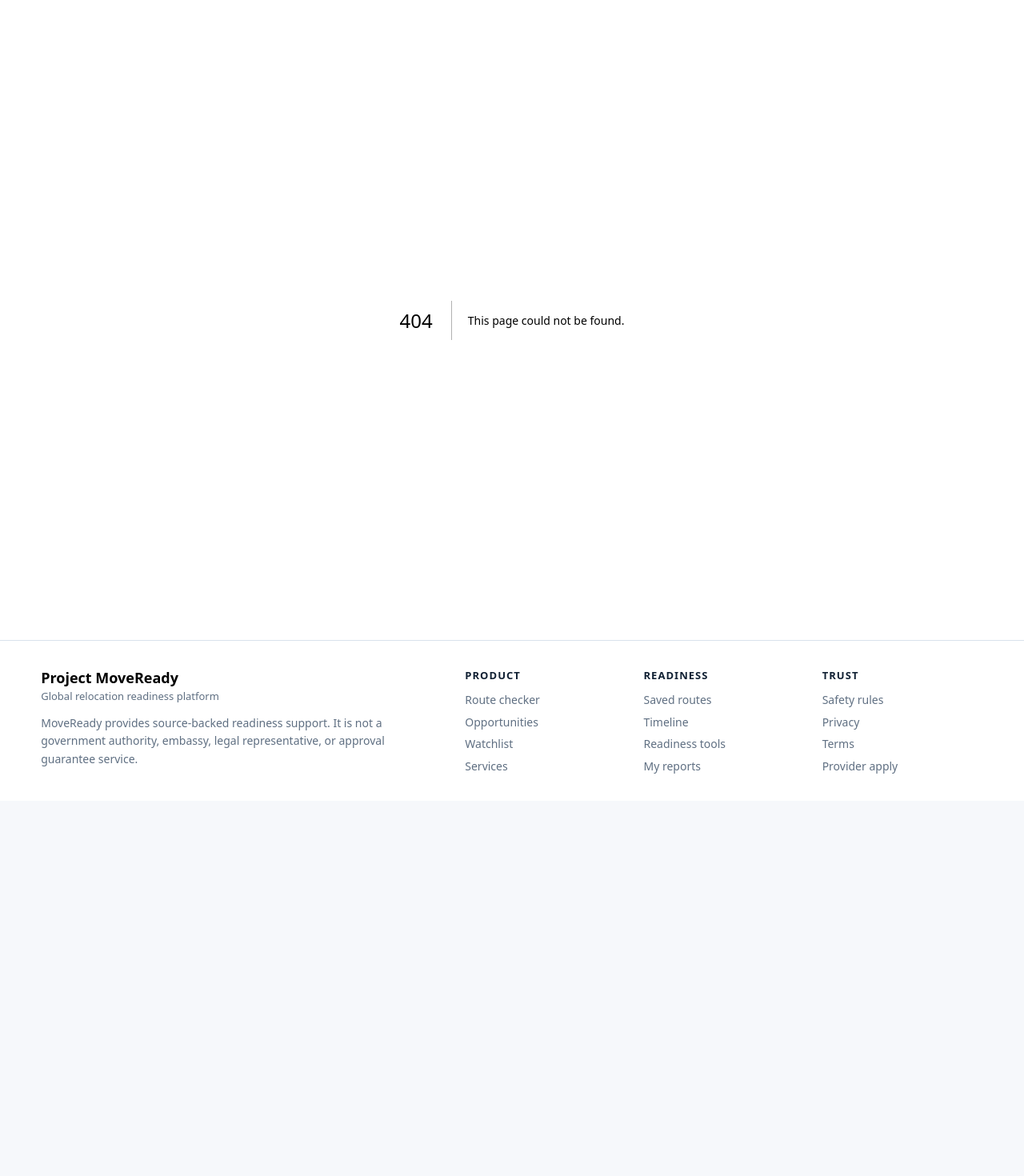
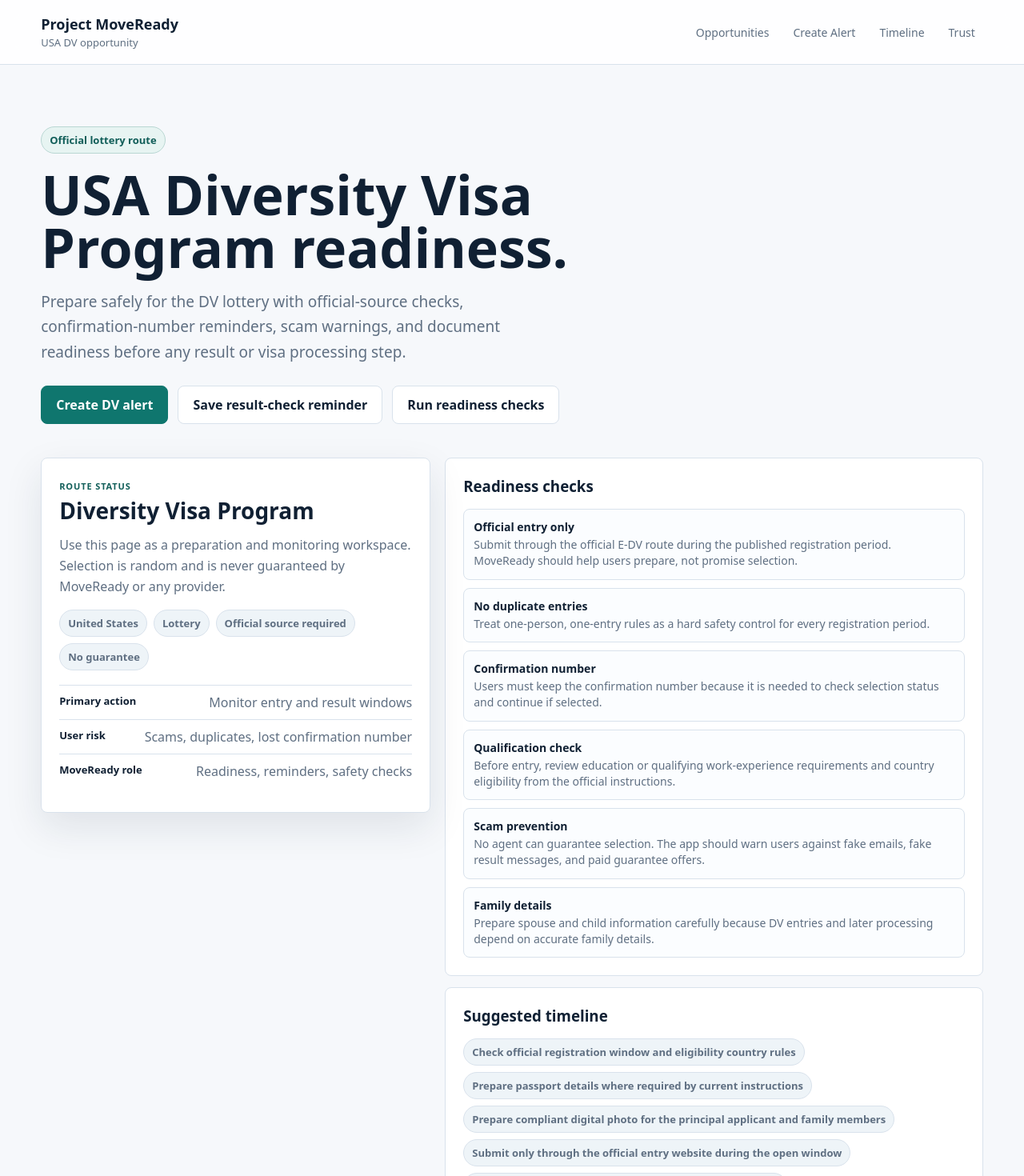
Before and after one commit to SirBM201/SirBM201-moveready-frontend, a Next.js app: page /opportunities/usa-dv in a window 1280 px wide. Before the commit this address had no page. Shown: the top 1470 px of the page at 80% size. Before the commit the page ends 1001 px from the top, so only its background shows below. Built offline with nearby package versions, Linux system fonts and the light colour scheme.

Commit message:
Add USA DV opportunity guide

```diff
--- /dev/null
+++ b/app/opportunities/usa-dv/page.tsx
@@ -0,0 +1,94 @@
+const checks = [
+  ["Official entry only", "Submit through the official E-DV route during the published registration period. MoveReady should help users prepare, not promise selection."],
+  ["No duplicate entries", "Treat one-person, one-entry rules as a hard safety control for every registration period."],
+  ["Confirmation number", "Users must keep the confirmation number because it is needed to check selection status and continue if selected."],
+  ["Qualification check", "Before entry, review education or qualifying work-experience requirements and country eligibility from the official instructions."],
+  ["Scam prevention", "No agent can guarantee selection. The app should warn users against fake emails, fake result messages, and paid guarantee offers."],
+  ["Family details", "Prepare spouse and child information carefully because DV entries and later processing depend on accurate family details."],
+];
+
+const timeline = [
+  "Check official registration window and eligibility country rules",
+  "Prepare passport details where required by current instructions",
+  "Prepare compliant digital photo for the principal applicant and family members",
+  "Submit only through the official entry website during the open window",
+  "Save confirmation page and confirmation number securely",
+  "Create result-check reminder before Entrant Status Check opens",
+  "If selected, confirm qualifications, submit DS-260, prepare documents, and follow official instructions",
+];
+
+export default function USADVOpportunityPage() {
+  return (
+    <main className="page-shell">
+      <header className="topbar">
+        <a className="brand" href="/"><strong>Project MoveReady</strong><span>USA DV opportunity</span></a>
+        <nav className="nav" aria-label="Main navigation">
+          <a href="/opportunities">Opportunities</a>
+          <a href="/watchlist?type=opportunity&code=US-DV&title=USA%20Diversity%20Visa%20Program">Create Alert</a>
+          <a href="/timeline">Timeline</a>
+          <a href="/trust">Trust</a>
+        </nav>
+      </header>
+
+      <section className="hero-band compact-hero">
+        <div className="hero-copy">
+          <span className="eyebrow">Official lottery route</span>
+          <h1>USA Diversity Visa Program readiness.</h1>
+          <p className="lede">Prepare safely for the DV lottery with official-source checks, confirmation-number reminders, scam warnings, and document readiness before any result or visa processing step.</p>
+          <div className="actions">
+            <a className="btn primary" href="/watchlist?type=opportunity&code=US-DV&title=USA%20Diversity%20Visa%20Program">Create DV alert</a>
+            <a className="btn" href="/timeline">Save result-check reminder</a>
+            <a className="btn" href="/readiness">Run readiness checks</a>
+          </div>
+        </div>
+      </section>
+
+      <section className="section no-top-pad">
+        <div className="route-detail-layout">
+          <aside className="route-detail-side">
+            <span className="overline">Route status</span>
+            <h2>Diversity Visa Program</h2>
+            <p>Use this page as a preparation and monitoring workspace. Selection is random and is never guaranteed by MoveReady or any provider.</p>
+            <div className="badge-row">
+              <span className="badge">United States</span>
+              <span className="badge">Lottery</span>
+              <span className="badge">Official source required</span>
+              <span className="badge">No guarantee</span>
+            </div>
+            <div className="route-metrics">
+              <div><strong>Primary action</strong><span>Monitor entry and result windows</span></div>
+              <div><strong>User risk</strong><span>Scams, duplicates, lost confirmation number</span></div>
+              <div><strong>MoveReady role</strong><span>Readiness, reminders, safety checks</span></div>
+            </div>
+          </aside>
+
+          <div className="route-detail-main">
+            <section className="detail-section">
+              <h3>Readiness checks</h3>
+              <div className="mini-list">
+                {checks.map(([title, text]) => <div key={title}><strong>{title}</strong><span>{text}</span></div>)}
+              </div>
+            </section>
+
+            <section className="detail-section">
+              <h3>Suggested timeline</h3>
+              <div className="badge-row">
+                {timeline.map((item) => <span className="badge" key={item}>{item}</span>)}
+              </div>
+            </section>
+
+            <section className="detail-section">
+              <h3>Official links</h3>
+              <p>Always confirm the current entry window, instructions, and result-check rules from the U.S. Department of State before acting.</p>
+              <div className="actions">
+                <a className="btn primary" href="https://travel.state.gov/content/travel/en/us-visas/immigrate/diversity-visa-program-entry.html" target="_blank" rel="noreferrer">Submit entry guidance</a>
+                <a className="btn" href="https://travel.state.gov/content/travel/en/us-visas/immigrate/diversity-visa-program-entry/diversity-visa-instructions.html" target="_blank" rel="noreferrer">DV instructions</a>
+                <a className="btn" href="https://dvprogram.state.gov/" target="_blank" rel="noreferrer">Entry status check</a>
+              </div>
+            </section>
+          </div>
+        </div>
+      </section>
+    </main>
+  );
+}
```
